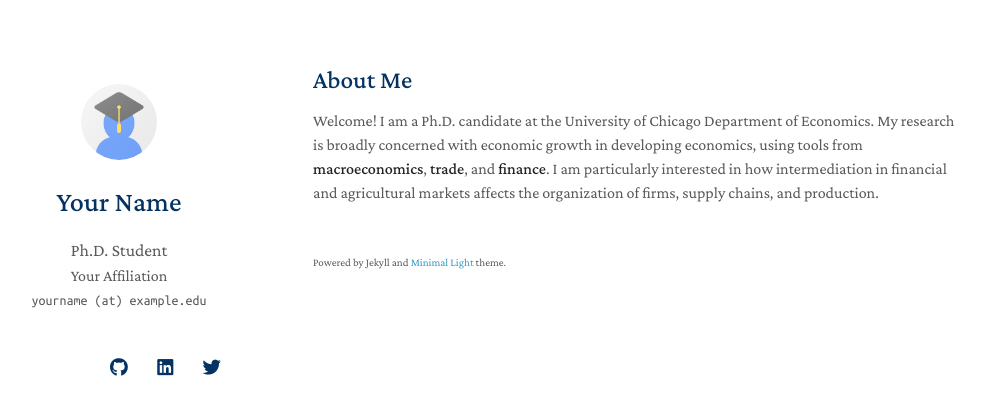
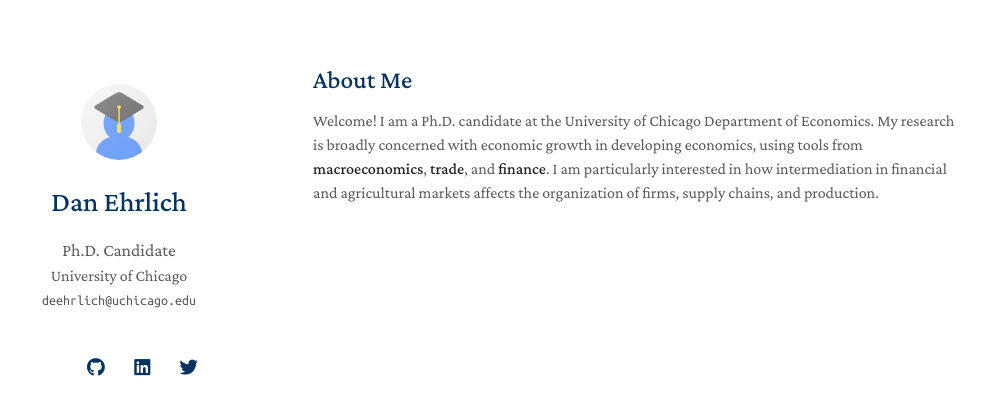
Before and after one commit to danielehrlich/danielehrlich.github.io, a Jekyll site: the page built from index.md, in a window 1280 px wide. Shown: the top 415 px of the page, without its empty margins (157-1141 px from the left). Built offline with Jekyll 4.4.1, drawn with Linux system fonts in a browser that asks for light colours; nearby versions of some CDN libraries; a style sheet for code colours, icons or effects is not loaded; our own code applies the rules of GitHub Pages for plain Markdown files.

Commit message:
Update _config.yml

```diff
--- a/_config.yml
+++ b/_config.yml
@@ -1,8 +1,8 @@
 # Basic Information
-title: Your Name
-position: Ph.D. Student
-affiliation: Your Affiliation
-email: yourname (at) example.edu
+title: Dan Ehrlich
+position: Ph.D. Candidate
+affiliation: University of Chicago
+email: deehrlich@uchicago.edu
 
 # Search Engine Optimization (SEO)
 # The following information is used to improve the website traffic from search engines, e.g., Google.
@@ -12,11 +12,10 @@ canonical: https://minimal-light-theme.yliu.me/
 
 # Links
 # If you don't need one of them, you may delete the corresponding line.
-google_scholar: https://scholar.google.com/
 cv_link: assets/files/curriculum_vitae.pdf
-github_link: https://github.com/
-linkedin: https://www.linkedin.com/
-twitter: https://twitter.com/
+github_link: https://github.com/danielehrlich
+linkedin: https://www.linkedin.com/in/deehrlich
+twitter: https://twitter.com/deehrlich
 
 # Images (e.g., your profile picture and your website's favicon)
 # "favicon" and "favicon_dark" are used for the light and dark modes, respectively.
@@ -26,11 +25,11 @@ favicon_dark: ./assets/img/favicon-dark.png
 
 # Footnote
 # You may use the option to disable the footnote, "Powered by Jekyll and Minimal Light theme."
-enable_footnote: true
+enable_footnote: false
 
 # Auto Dark Mode
 # You may use the option to disable the automatic dark theme
-auto_dark_mode: true
+auto_dark_mode: false
 
 # Font
 # You can use this option to choose between Serif or Sans Serif fonts.
@@ -38,7 +37,7 @@ font: "Serif" # or "Sans Serif"
 
 # Google Analytics ID
 # Please remove this if you don't use Google Analytics
-google_analytics: UA-111540567-4
+# google_analytics:
 
 # Use this project as a remote theme for GitHub Pages
 # See the guide here: https://docs.github.com/en/pages/setting-up-a-github-pages-site-with-jekyll/adding-a-theme-to-your-github-pages-site-using-jekyll
```
